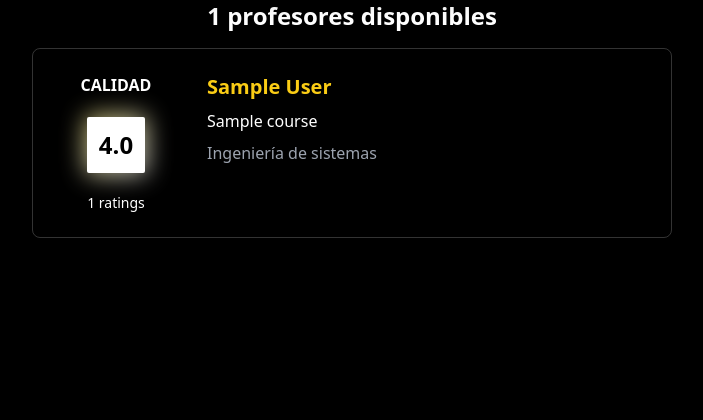
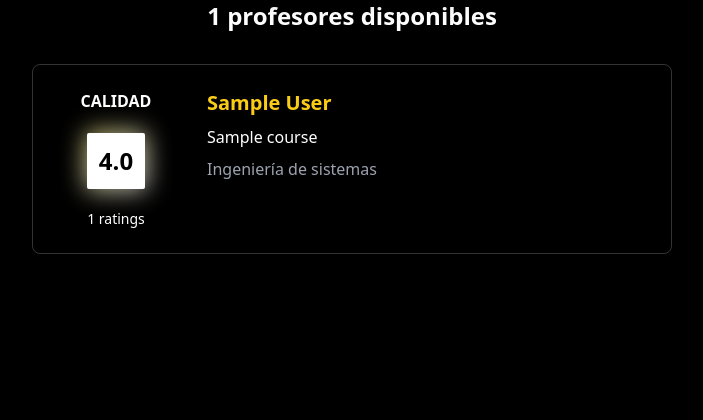
Before and after one commit to tebanduarte2/TALLER1, a Django app: page /professors/ in a window 1280 px wide. Shown: the part 104-524 px from the top of the page, without its empty margins (288-991 px from the left). Run offline with Django 5.2, Linux system fonts and the light colour scheme; tables that the repository leaves empty hold one stand-in row (values such as "Sample post"); style sheets or scripts are compiled from the project's sources; some libraries are stand-ins or nearby versions.

Commit message:
SPACING TO THE PROFESSORS PAGE

```diff
--- a/fourStars/templates/fourStars/professors.html
+++ b/fourStars/templates/fourStars/professors.html
@@ -4,13 +4,15 @@
 
 {% block content %}
 <section class="w-full flex items-center flex-col">
-    <header>
+    <header class="mb-4">
         <h1 class="text-2xl font-bold mb-4">
             {{ professors|length }} profesores disponibles
             {% if search_query %}
                 para "{{ search_query }}"
             {% endif %}
         </h1>
+
+
     </header>
 
     <ul class="professor-list flex flex-col gap-5 w-1/2">
```
